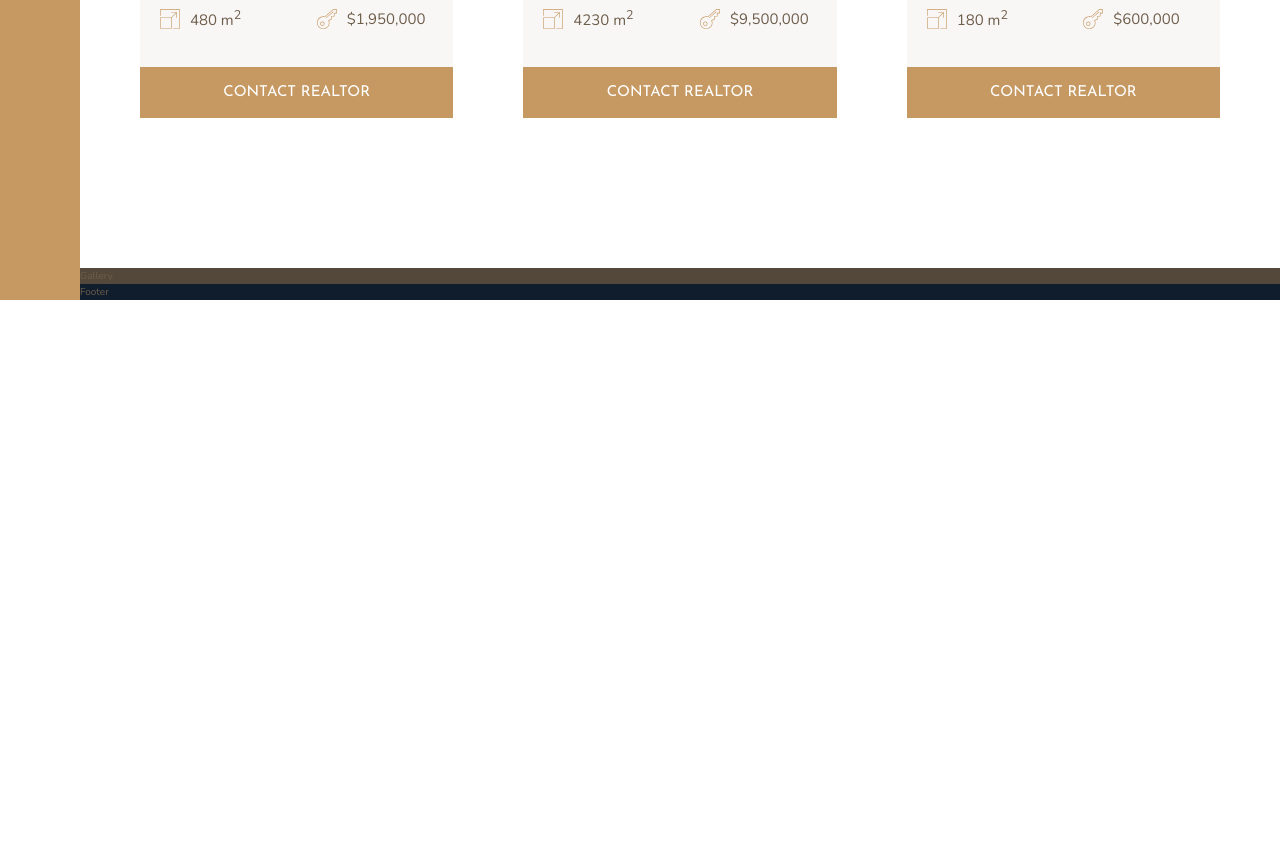
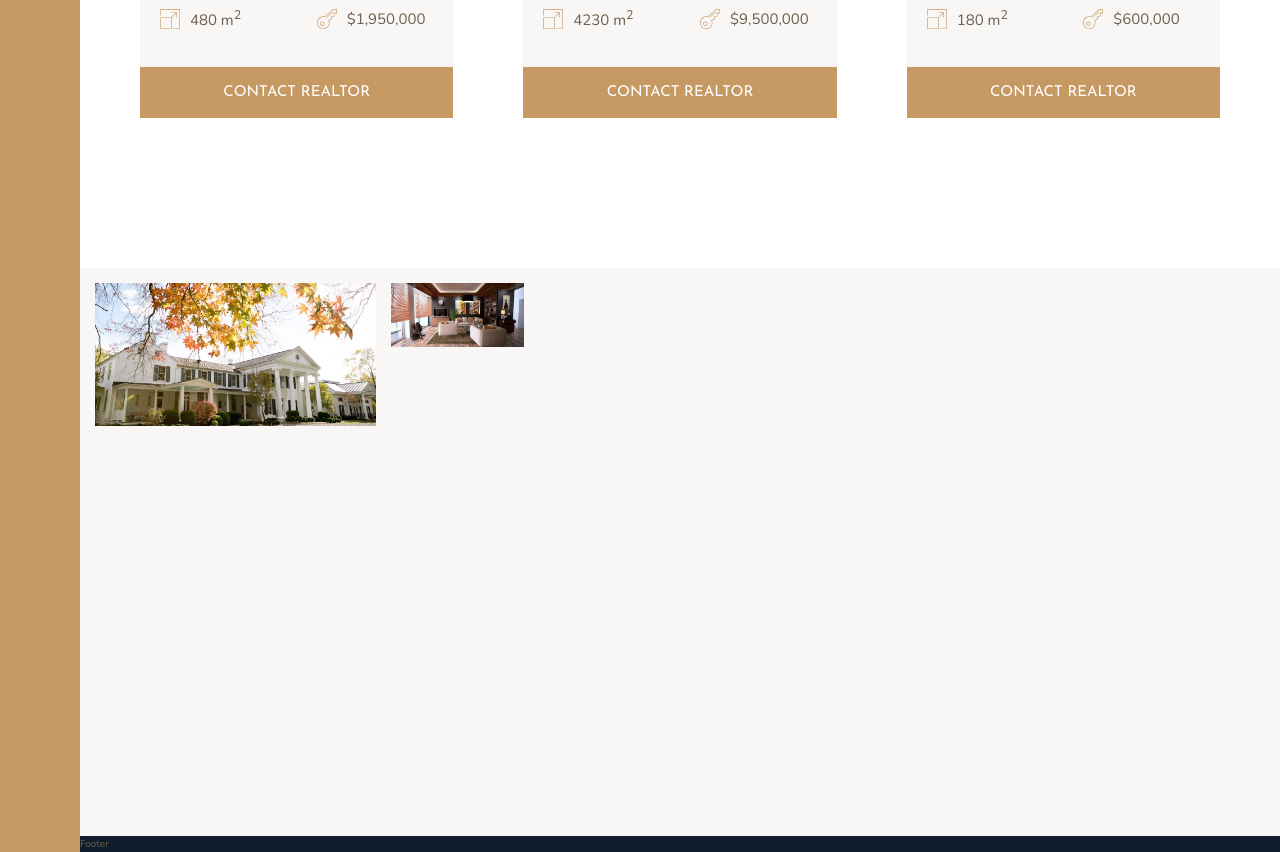
Before and after one commit to jjiang0595/CSS-SASS, a website: page Advanced_CSS_and_SASS/Nexter/index.html in a window 1280 px wide. Shown: the part 2804-3656 px from the top of the page. Before the commit the page ends 3104 px from the top, so only its background shows below. Drawn offline with nearby package versions, Linux system fonts and the light colour scheme.

Commit message:
building gallery pt 1

```diff
--- a/Advanced_CSS_and_SASS/Nexter/index.html
+++ b/Advanced_CSS_and_SASS/Nexter/index.html
@@ -285,7 +285,11 @@
     </section>
 
     <section class="gallery">
-        Gallery
+        <figure class="gallery__item gallery__item--1">
+            <img src="img/gal-1.jpeg" alt="Gallery image 1" class="gallery__img">
+        </figure>
+
+        <img src="img/gal-2.jpeg" alt="Gallery image 2" class="gallery__img">
     </section>
 
     <footer class="footer">
--- a/Advanced_CSS_and_SASS/Nexter/sass/_gallery.scss
+++ b/Advanced_CSS_and_SASS/Nexter/sass/_gallery.scss
@@ -1,4 +1,24 @@
 .gallery {
-  background-color: $color-grey-dark-1;
+  background-color: $color-grey-light-1;
   grid-column: full-start / full-end;
+
+  display: grid;
+  grid-template-columns: repeat(8, 1fr);
+  grid-template-rows: repeat(7, 5vw);
+  grid-gap: 1.5rem;
+  padding: 1.5rem;
+
+  &__item {
+    &--1 {
+      grid-row: 1 / span 2;
+      grid-column: 1 / span 2;
+    }
+  }
+
+  &__img {
+    width: 100%;
+    height: 100%;
+    object-fit: cover;
+    display: block;
+  }
 }
```
Also changed, not shown: Advanced_CSS_and_SASS/Nexter/css/style.css, Advanced_CSS_and_SASS/Nexter/sass/main.css.
